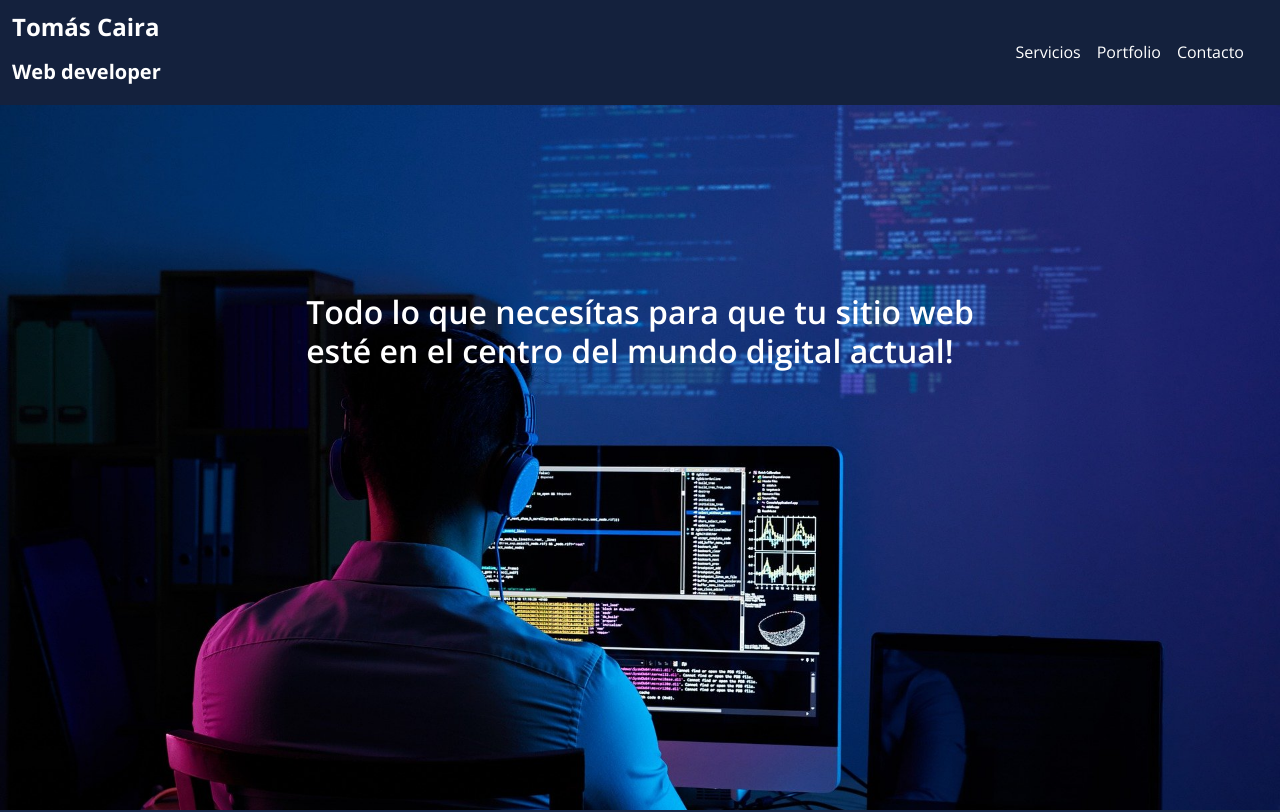
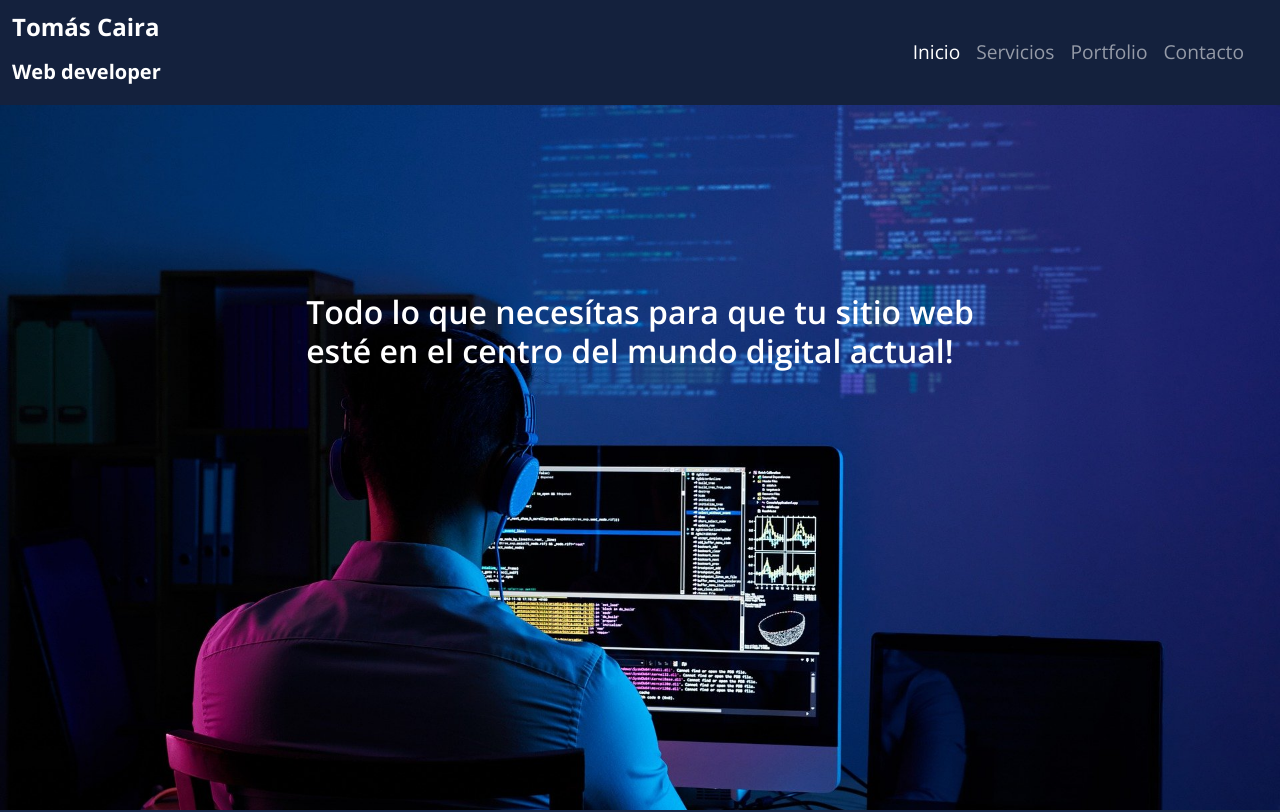
Before and after one commit to TomasCairaBoronat/repository_myPortfolio, a website: page root/index.html in a window 1280 px wide. Shown: the top 812 px of the page. Drawn offline with nearby package versions, Linux system fonts and the light colour scheme.

Commit message:
Aumento de fontsize de navitems

```diff
--- a/root/index.html
+++ b/root/index.html
@@ -10,7 +10,7 @@
 </head>
 <body>
 <header>
-  <nav class="navbar navbar-dark navbar-expand-lg ">
+  <nav class="navbar  navbar-dark navbar-expand-lg ">
     <div class="container-fluid">
       <div class="logoNavBar">
         <a class="navbar-brand" href="#"><h4>Tomás Caira</h4></a>
@@ -25,15 +25,18 @@
           <button type="button" class="btn-close text-reset" data-bs-dismiss="offcanvas" aria-label="Close"></button>
         </div>
         <div class="offcanvas-body">
-          <ul class="navbar-nav justify-content-end flex-grow-1 pe-3">
+          <ul class="navbar-nav navbarUl justify-content-end flex-grow-1 pe-3">
             <li class="nav-item">
-              <a class="nav-link active" href="#">Servicios</a>
+              <a class="nav-link active" href="#">Inicio</a>
             </li>
-            <li class="nav-item">
-              <a class="nav-link active" aria-current="page" href="#">Portfolio</a>
+            <li class="nav-item navServicios">
+              <a class="nav-link" href="#">Servicios</a>
             </li>
-            <li class="nav-item">
-              <a class="nav-link active" href="#">Contacto</a>
+            <li class="nav-item navPortfolio">
+              <a class="nav-link" aria-current="page" href="#">Portfolio</a>
+            </li>
+            <li class="nav-item navContacto">
+              <a class="nav-link " href="#">Contacto</a>
             </li>
           </ul>
         </div>
--- a/root/style/style.scss
+++ b/root/style/style.scss
@@ -28,6 +28,9 @@ $colorIndex:rgb(255, 255, 255);
     h5{
       font-weight: bolder;
     }
+  }
+  .navbarUl{
+    font-size: 1.2rem;
   }
 }
 hr{
```
Also changed, not shown: root/style/style.css.
